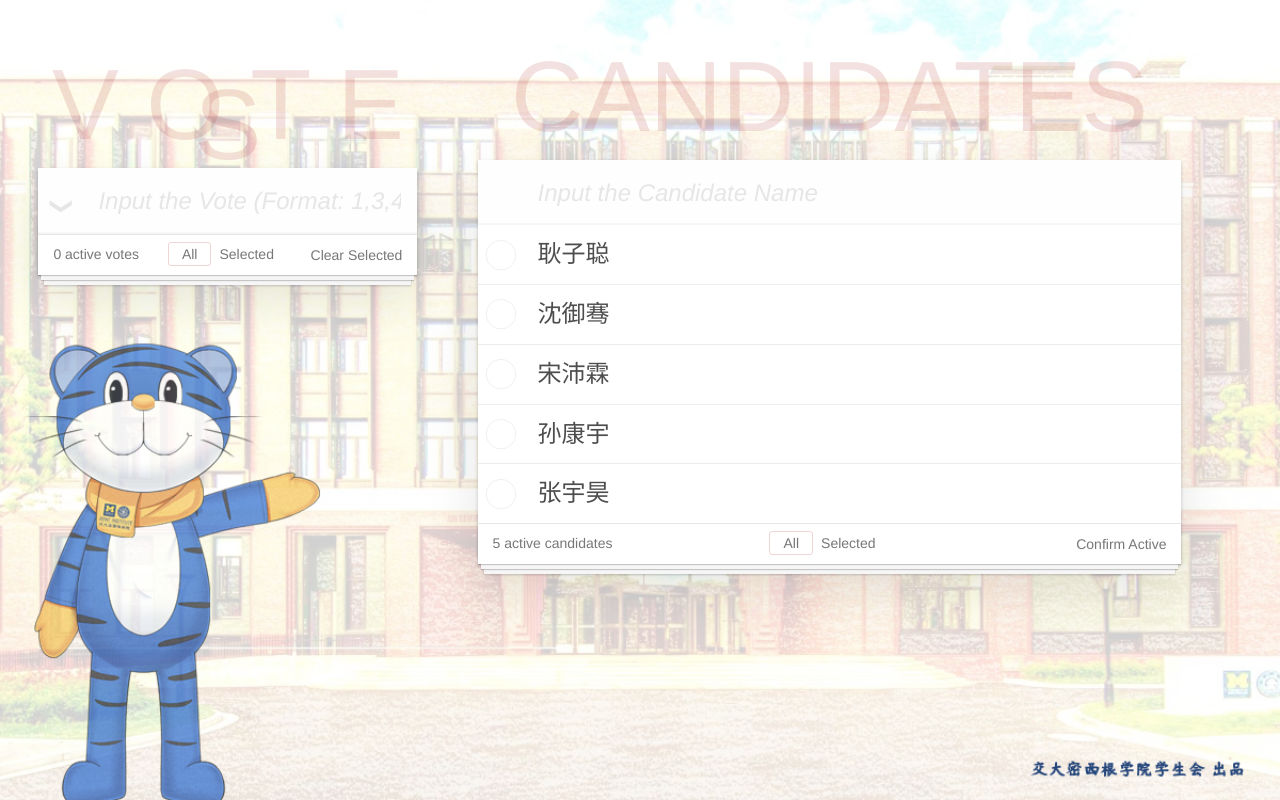
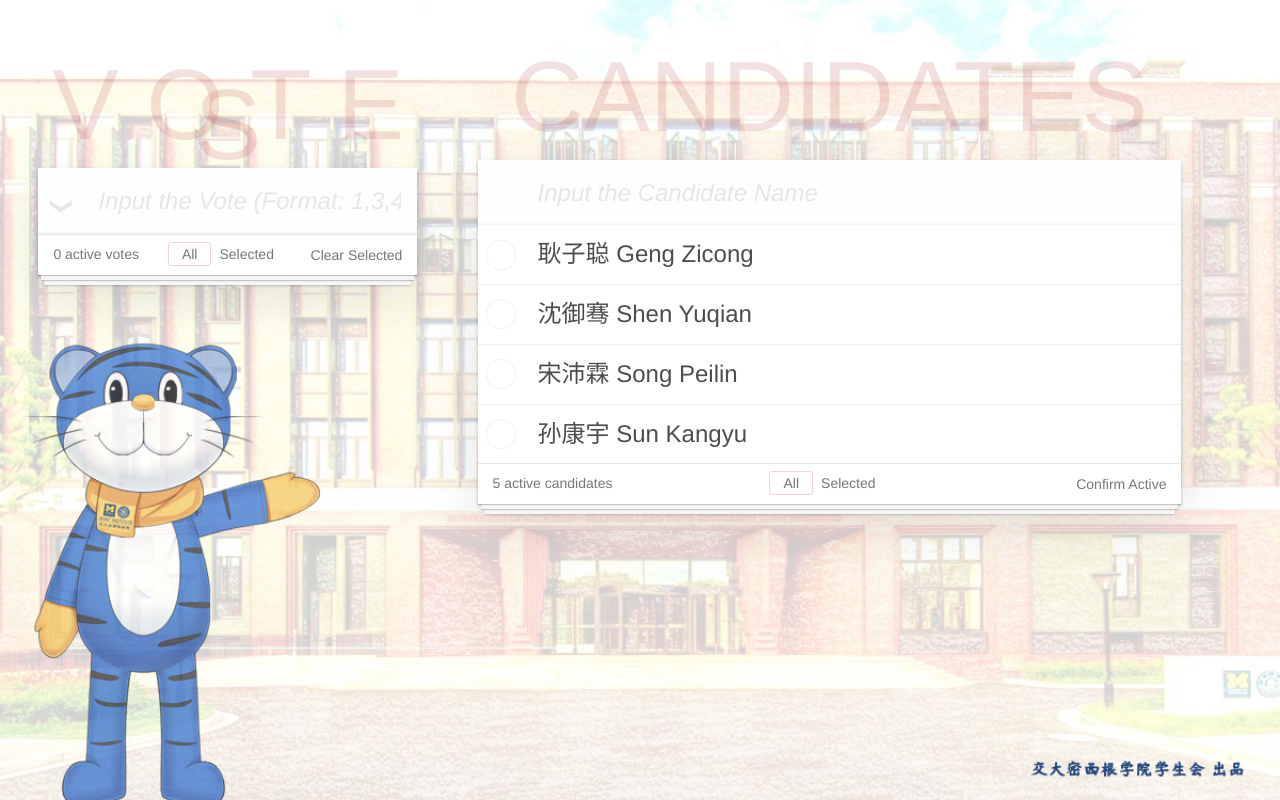
Before and after one commit to Hydraallen/ElectionForTechJI, a React app in the folder Collect/: page / in a window 1280 px wide. Built offline with nearby package versions, Linux system fonts and the light colour scheme; the HTML template or start-up script is replaced by a standard one.

Commit message:
add: english name

```diff
--- a/Collect/src/RankCom/Candidate.jsx
+++ b/Collect/src/RankCom/Candidate.jsx
@@ -6,14 +6,13 @@ import { HeadInput } from './HeadInput';
 export function Candidate(props) {
   const { setCandidateList } = props;
   const [ListItems, setListItems] = useState([
-    '耿子聪',
-    '沈御骞',
-    '宋沛霖',
-    '孙康宇',
-    '张宇昊',
+    '耿子聪 Geng Zicong',
+    '沈御骞 Shen Yuqian',
+    '宋沛霖 Song Peilin',
+    '孙康宇 Sun Kangyu',
   ]);
-  const [ListActivation, activateListItems] = useState([1, 1, 1, 1,1,]);
-  const [ListDisplay, hideListItems] = useState([1, 1, 1, 1,1,]);
+  const [ListActivation, activateListItems] = useState([1, 1, 1, 1,]);
+  const [ListDisplay, hideListItems] = useState([1, 1, 1, 1,]);
   const [ItemsCount, setItemsCount] = useState(5);
   const [ListDisplayMode, setDisplayMode] = useState([0, 1]);
   const [newText, setNewText] = useState('');
--- a/Collect/src/RankCom/RankItem.jsx
+++ b/Collect/src/RankCom/RankItem.jsx
@@ -8,7 +8,7 @@ export function RankItem(props) {
         id={`RankItem${Name}`}
         style={{
           margin: '10px',
-          height: '80px',
+          height: '200px',
           display: 'flex',
           alignItems: 'center',
           position: 'absolute',
@@ -44,7 +44,7 @@ export function RankItem(props) {
             height: '30px',
             transition: '0.2s',
             position: 'absolute',
-            top: `${Index * 80 + 245}px`,
+            top: `${Index * 80 + 305}px`,
             textAlign: 'left',
             fontSize: '0.5em',
             color: 'blue',
```
Also changed, not shown: 2 other files (tests, documents, lock files or other folders).
